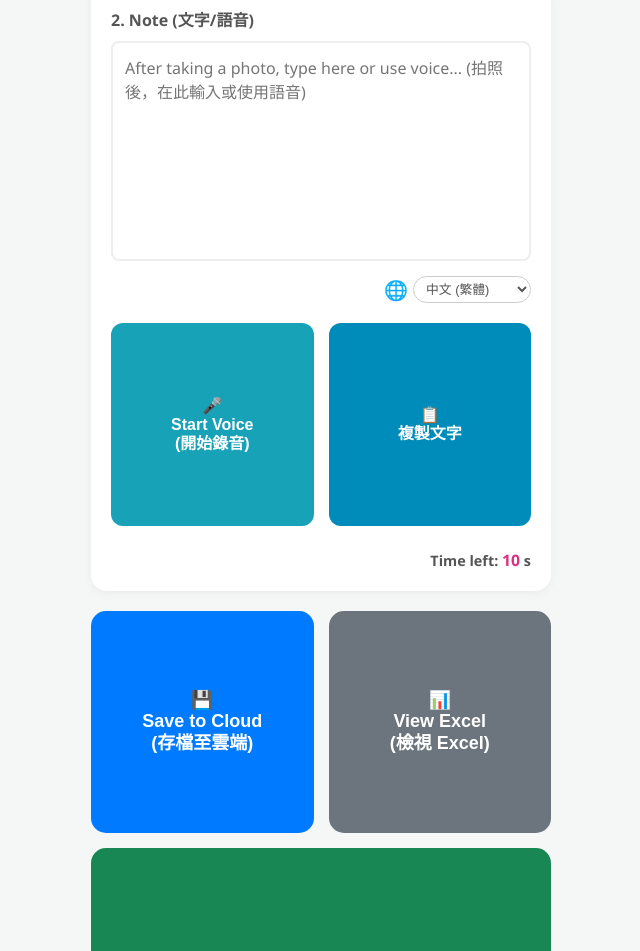
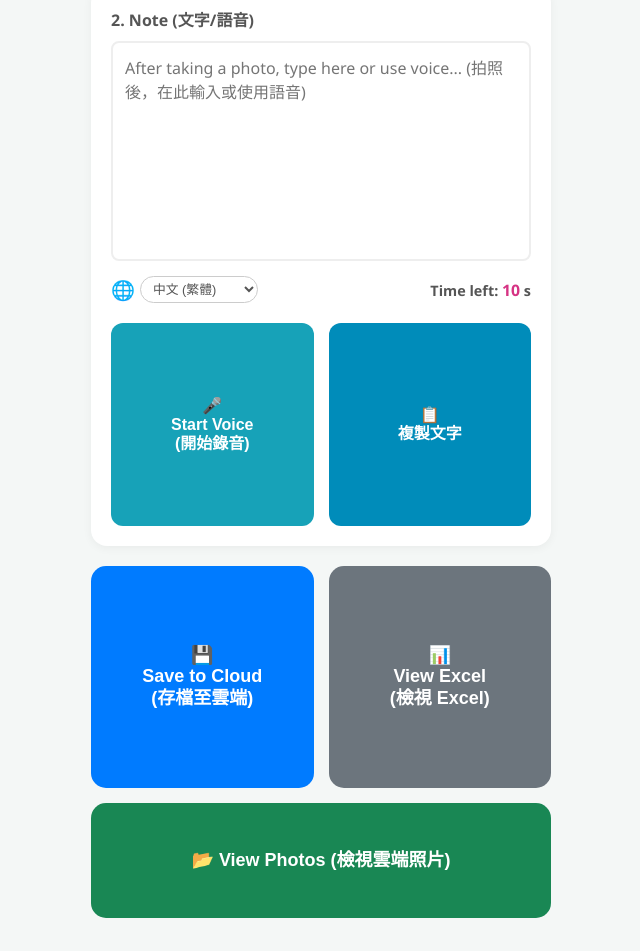
Before and after one commit to DEREKLIN1429/5S-audit_CL, a plain HTML site: page index.html in a window 1280 px wide. Shown: the part 723-1674 px from the top of the page, without its empty margins (319-959 px from the left). Drawn offline with Linux system fonts and the light colour scheme.

Commit message:
Update index.html

```diff
--- a/index.html
+++ b/index.html
@@ -39,8 +39,6 @@
             background: var(--primary-color); color: white; border: none; padding: 8px 20px;
             border-radius: 5px; margin-top: 15px; cursor: pointer; display: none; font-size: 16px;
         }
-
-        /* 移除 #screenshot-modal 相關的樣式，因為功能已刪除 */
 
         #app-screen { width: 100%; max-width: 500px; overflow-y: auto; padding: 20px; box-sizing: border-box; }
 
@@ -123,7 +121,7 @@
         }
         textarea:focus { border-color: var(--primary-color); outline: none; }
 
-        /* --- 三階段閃爍動畫 --- */
+        /* --- 語音閃爍動畫 --- */
         @keyframes flash-red {
             0% { border-color: #eee; box-shadow: none; background-color: white; }
             50% { border-color: red; box-shadow: 0 0 15px rgba(255,0,0,0.6); background-color: #fff0f0; }
@@ -150,18 +148,23 @@
         .voice-copy-controls {
             margin-top: 10px;
             display: grid;
-            grid-template-columns: repeat(2, 1fr); /* 兩個按鈕平均分配空間 */
+            grid-template-columns: repeat(2, 1fr);
             gap: 15px;
             align-items: flex-start;
         }
 
+        /* 新增：語言選擇/計時器容器，並排 */
+        .lang-timer-container {
+            grid-column: 1 / 3; /* 跨越兩欄 */
+            display: flex;
+            justify-content: space-between; /* 語言選擇靠左，計時器靠右 */
+            align-items: center;
+            margin-bottom: 5px;
+        }
+
         .quick-lang-container {
-            grid-column: 2 / 3; /* 讓語言選項靠右 */
-            justify-self: end;
             display: flex;
             align-items: center;
-            margin-bottom: 5px;
-            align-self: flex-end;
         }
         .lang-icon { font-size: 1.2em; margin-right: 5px; }
         .small-select {
@@ -169,11 +172,18 @@
             font-size: 0.8rem; background-color: #fff; color: #555; outline: none;
         }
 
-        /* --- 🎤 開始錄音按鈕樣式修改：正方形靠左 --- */
+        .voice-timer {
+            text-align: right;
+            font-size: 0.9em;
+            color: #555;
+            font-weight: bold;
+        }
+
+        /* --- 語音按鈕樣式：正方形 (第一欄) --- */
         .voice-btn-wrapper {
+            grid-column: 1 / 2;
             width: 100%;
-            aspect-ratio: 1/1; /* 保持正方形 */
-            grid-column: 1 / 2;
+            aspect-ratio: 1/1;
             margin: 0;
             padding: 0;
         }
@@ -186,13 +196,14 @@
             flex-direction: column;
             line-height: 1.2;
         }
+
         .btn-voice.recording { background-color: var(--danger-color); animation: pulse 1s infinite; }
 
-        /* --- 📋 複製文字按鈕樣式修改：正方形靠右/在第二欄 --- */
+        /* --- 複製文字按鈕樣式：正方形 (第二欄) --- */
         .copy-btn-wrapper {
+            grid-column: 2 / 3;
             width: 100%;
-            aspect-ratio: 1/1; /* 保持正方形 */
-            grid-column: 2 / 3;
+            aspect-ratio: 1/1;
             margin: 0;
             padding: 0;
             justify-self: end;
@@ -209,22 +220,13 @@
             line-height: 1.2;
         }
 
-        .voice-timer {
-            grid-column: 1 / 3; /* 跨越兩欄 */
-            text-align: right; font-size: 0.9em; color: #555; margin-top: 8px; font-weight: bold;
-        }
-
-        /* --- 底部按鈕群組修改：2個一排，正方形，字體加大 --- */
+        /* --- 底部按鈕群組修改 --- */
         .footer-btns-grid {
             display: grid;
             grid-template-columns: repeat(2, 1fr);
             gap: 15px;
             margin-top: 20px;
             padding-bottom: 30px;
-        }
-
-        .btn-full-width {
-            grid-column: 1 / -1;
         }
 
         .btn-main {
@@ -239,24 +241,26 @@
             display: flex;
             align-items: center;
             justify-content: center;
-            aspect-ratio: 1/1;
             line-height: 1.2;
             flex-direction: column;
             text-align: center;
+            aspect-ratio: 1/1; /* Save and View Excel 保持正方形 */
         }
-        /* 保持「複製文字」和「截圖分享」（已移除）的原始樣式，這裡只保留底部按鈕的基礎樣式 */
-        .footer-btns > button {
-            flex-direction: row;
-            aspect-ratio: unset;
-            font-size: 14px;
-            padding: 12px;
+
+        /* 縮減「檢視雲端照片」按鈕高度 (約 50% 高度) */
+        .btn-drive.btn-full-width {
+            grid-column: 1 / -1;
+            aspect-ratio: 4 / 1; /* 調整為長方形，縮減高度 */
+            flex-direction: row; /* 適合長條形，文字水平排版 */
+            gap: 15px;
+            font-size: 18px;
         }
 
         .btn-save { background-color: var(--primary-color); }
         .btn-view { background-color: #6c757d; }
         .btn-drive { background-color: var(--drive-color); }
 
-        /* --- 設定彈窗 (移除密碼相關設定) --- */
+        /* --- 設定彈窗 --- */
         #settings-modal {
             display: none; position: fixed; top: 0; left: 0; width: 100%; height: 100%;
             background: rgba(0,0,0,0.5); z-index: 1000; justify-content: center; align-items: center;
@@ -287,6 +291,7 @@
             <button id="status-close-btn" onclick="closeStatusModal()">OK</button>
         </div>
     </div>
+
 
     <div id="app-screen">
         <div class="author-header">Author: DERER LIN</div>
@@ -327,6 +332,7 @@
 
             <div class="voice-copy-controls">
 
+                <div class="lang-timer-container">
                     <div class="quick-lang-container">
                         <span class="lang-icon">🌐</span>
                         <select id="main-lang" class="small-select" onchange="syncLanguage('main')">
@@ -335,6 +341,11 @@
                             <option value="ja-JP">日本語</option>
                             <option value="hi-IN">Hindi (印地語)</option>
                         </select>
+                    </div>
+
+                    <div class="voice-timer">
+                        Time left: <span id="display-timeout" style="color:#d63384; font-size:1.1em;">10</span> s
+                    </div>
                 </div>
 
                 <div class="voice-btn-wrapper">
@@ -349,9 +360,6 @@
                     </button>
                 </div>
 
-                <div class="voice-timer">
-                    Time left: <span id="display-timeout" style="color:#d63384; font-size:1.1em;">10</span> s
-                </div>
             </div>
 
         </div>
@@ -364,7 +372,7 @@
                 📊<br>View Excel<br>(檢視 Excel)
             </button>
             <button class="btn-main btn-drive btn-full-width" onclick="viewDriveFolder()">
-                📂<br>View Photos<br>(檢視雲端照片)
+                📂 View Photos (檢視雲端照片)
             </button>
         </div>
     </div>
@@ -575,7 +583,7 @@
         }
     }
 
-    // ================= 語音功能 (配合新按鈕樣式調整內容) =================
+    // ================= 語音功能 (不變) =================
     function toggleVoice() {
         if (!('webkitSpeechRecognition' in window || 'SpeechRecognition' in window)) {
             alert("Browser not supported"); return;
@@ -711,10 +719,7 @@
         document.getElementById('display-timeout').innerText = originalTime;
     }
 
-    // ================= 複製/截圖功能 (修改) =================
-
-    // 移除 function closeScreenshotModal() { ... }
-    // 移除 function captureScreenArea() { ... }
+    // ================= 複製功能 (不變) =================
 
     function copyNote() {
         const note = document.getElementById('noteInput').value;
```
Lines whose indentation alone changed are shown as unchanged.
